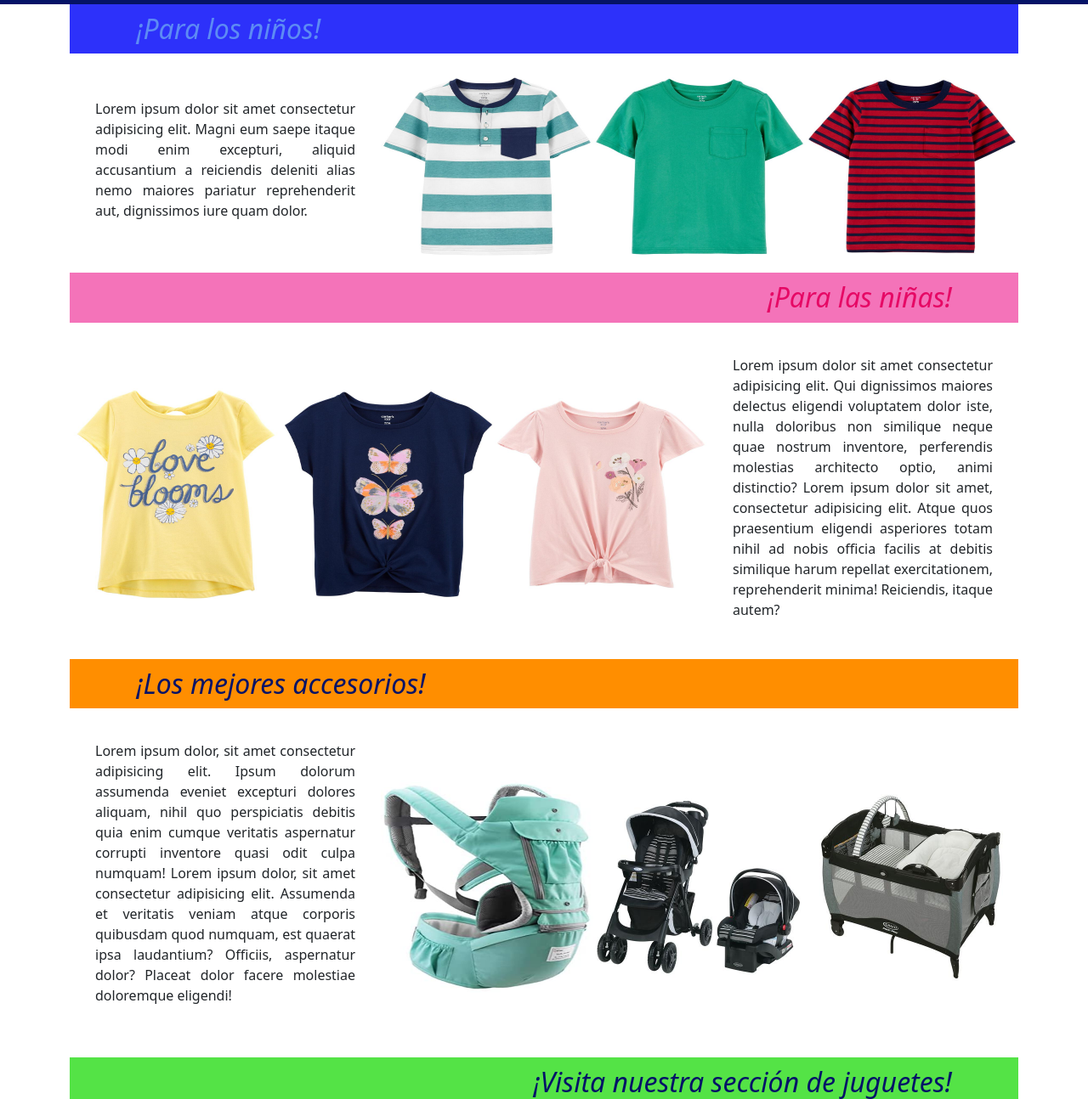
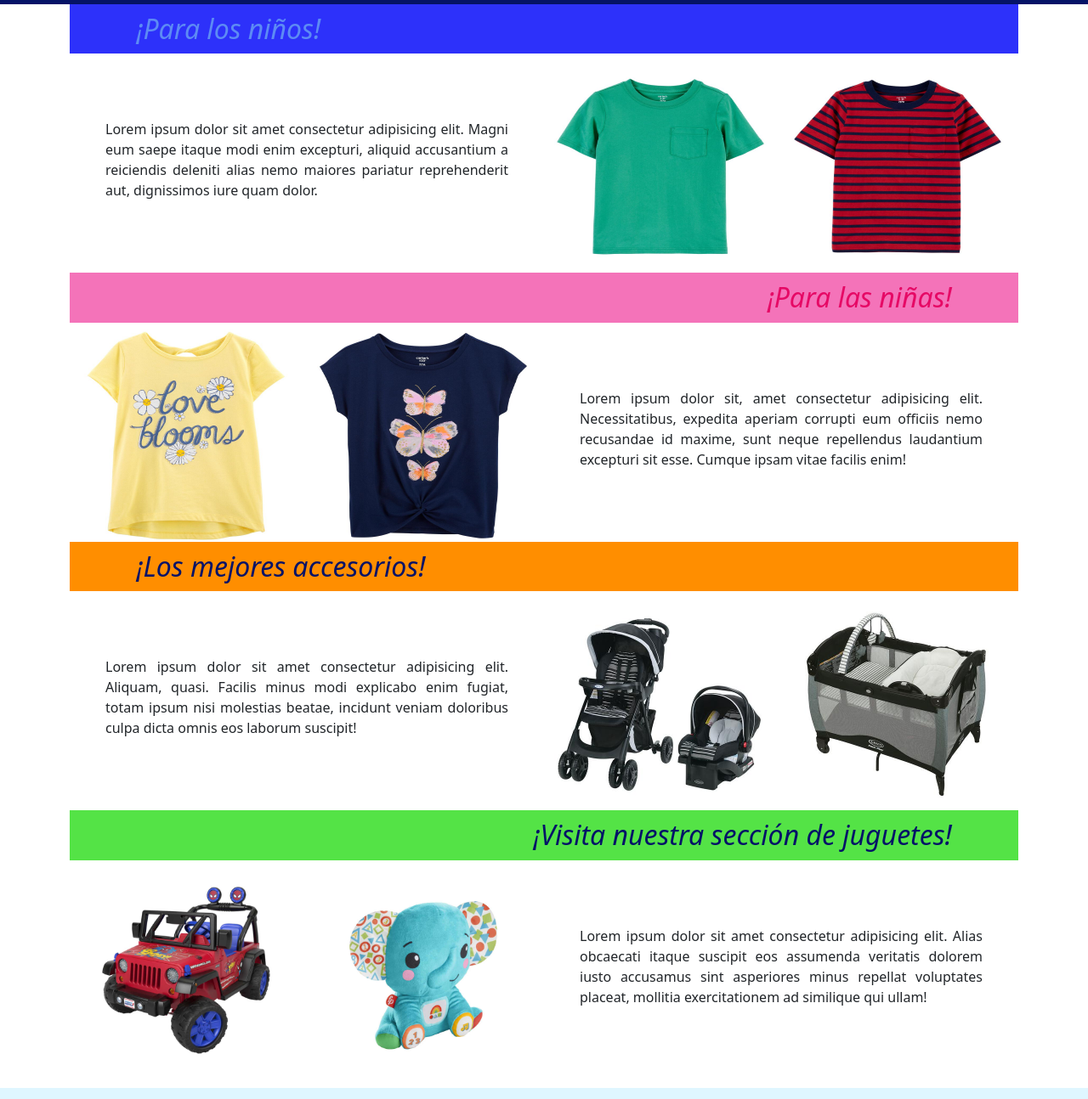
Before and after one commit to joevarones/doris_infantil, a plain HTML site: page Index.html in a window 1280 px wide. Shown: the part 123-1417 px from the top of the page at 85% size. Drawn offline with nearby package versions, Linux system fonts and the light colour scheme.

Commit message:
Se agrega bootstrap a Index

```diff
--- a/Index.html
+++ b/Index.html
@@ -38,84 +38,83 @@
         </header>
 
         <main class="main container">
-            <section class="seccion-one">
-            </section>
 
             <h2 class="banner-azul" id="ninos">¡Para los niños!</h2>
-
-            <section class="titulo-ninos">
-                <p class="text">
-                    Lorem ipsum dolor sit amet consectetur adipisicing elit. Magni eum saepe itaque modi enim excepturi,
-                    aliquid
-                    accusantium a reiciendis deleniti alias nemo maiores pariatur reprehenderit aut, dignissimos iure
-                    quam
-                    dolor.</p>
-
-                <div class="franelas-ninos">
-                    <img src="public/ninos/blue.jpg" alt="Franela Azul">
-                    <img src="public/ninos/green.jpg" alt="Franela Verde">
-                    <img src="public/ninos/red.jpg" alt="Franela Roja">
+            <section class="container">
+                <!-- Row -->
+                <div class="row titulo-ninos">
+                    <!-- Col -->
+                    <div class="col-lg-6 col-md-12 col-sm-12">
+                        <p class="text">
+                            Lorem ipsum dolor sit amet consectetur adipisicing elit. Magni eum saepe itaque modi enim
+                            excepturi,
+                            aliquid
+                            accusantium a reiciendis deleniti alias nemo maiores pariatur reprehenderit aut, dignissimos
+                            iure
+                            quam
+                            dolor.</p>
+                    </div>
+                    <!-- Col -->
+                    <div class="col-lg-3 col-md-6 col-sm-6">
+                        <img src="public/ninos/green.jpg" alt="Franela Verde" class="img-fluid img-inicio">
+                    </div>
+                    <!-- Col -->
+                    <div class="col-lg-3 col-md-6 col-sm-6">
+                        <img src="public/ninos/red.jpg" alt="Franela Roja" class="img-fluid img-inicio">
+                    </div>
                 </div>
             </section>
 
             <h2 class="banner-rosa" id="ninas">¡Para las niñas!</h2>
-
-            <section class="titulo-ninas">
-                <div class="franela-ninas">
-                    <img src="public/ninas/amarillo.jpg" alt="Franela Amarilla">
-                    <img src="public/ninas/azul.jpg" alt="Franela Azul">
-                    <img src="public/ninas/rosa.jpg" alt="Franela Rosa">
+            <section class="container">
+                <div class="row titulo-ninas">
+                    <div class="col-lg-3 col-md-6 col-sm-6">
+                        <img src="public/ninas/amarillo.jpg" alt="Franela Amarilla" class="img-inicio img-fluid">
+                    </div>
+                    <div class="col-lg-3 col-md-6 col-sm-6">
+                        <img src="public/ninas/azul.jpg" alt="Franela Azul" class="img-inicio img-fluid">
+                    </div>
+                    <div class="col-lg-6 col-md-12 col-sm-12">
+                        <p class="text">Lorem ipsum dolor sit, amet consectetur adipisicing elit. Necessitatibus,
+                            expedita aperiam corrupti eum officiis nemo recusandae id maxime, sunt neque repellendus
+                            laudantium excepturi sit esse. Cumque ipsam vitae facilis enim!
+                        </p>
+                    </div>
                 </div>
-
-                <p class="text">
-                    Lorem ipsum dolor sit amet consectetur adipisicing elit. Qui dignissimos maiores delectus eligendi
-                    voluptatem dolor iste, nulla doloribus non similique neque quae nostrum inventore, perferendis
-                    molestias
-                    architecto optio, animi distinctio? Lorem ipsum dolor sit amet, consectetur adipisicing elit. Atque
-                    quos
-                    praesentium eligendi asperiores totam nihil ad nobis officia facilis at debitis similique harum
-                    repellat
-                    exercitationem, reprehenderit minima! Reiciendis, itaque autem?</p>
             </section>
 
             <h2 class="banner-naranja" id="accesorios">¡Los mejores accesorios!</h2>
-
-            <section class="accesorios">
-                <p class="text">Lorem ipsum dolor, sit amet consectetur adipisicing elit. Ipsum dolorum assumenda
-                    eveniet
-                    excepturi dolores aliquam, nihil quo perspiciatis debitis quia enim cumque veritatis aspernatur
-                    corrupti
-                    inventore quasi odit culpa numquam! Lorem ipsum dolor, sit amet consectetur adipisicing elit.
-                    Assumenda
-                    et
-                    veritatis veniam atque corporis quibusdam quod numquam, est quaerat ipsa laudantium? Officiis,
-                    aspernatur
-                    dolor? Placeat dolor facere molestiae doloremque eligendi!</p>
-
-                <div class="accesorios-img">
-                    <img src="public/accesorios/canguro.jpg" alt="Canguro para bebe">
-                    <img src="public/accesorios/coche.jpg" alt="Coche para bebe">
-                    <img src="public/accesorios/corral.jpg" alt="Corral para bebe">
+            <section class="container">
+                <div class="row titulo-ninos">
+                    <div class="col-lg-6 col-md-12 col-sm-12">
+                        <p class="text">
+                            Lorem ipsum dolor sit amet consectetur adipisicing elit. Aliquam, quasi. Facilis minus modi explicabo enim fugiat, totam ipsum nisi molestias beatae, incidunt veniam doloribus culpa dicta omnis eos laborum suscipit!
+                        </p>
+                    </div>
+                    <div class="col-lg-3 col-md-6 col-sm-6">
+                        <img src="public/accesorios/coche.jpg" alt="Coche para bebe" class="img-inicio img-fluid">
+                    </div>
+                    <div class="col-lg-3 col-md-6 col-sm-6">
+                        <img src="public/accesorios/corral.jpg" alt="Corral para bebe" class="img-inicio img-fluid">
+                    </div>
                 </div>
             </section>
 
             <h2 class="banner-verde" id="juguetes">¡Visita nuestra sección de juguetes!</h2>
-
-            <section class="juguetes">
-                <div class="juguetes-img">
-                    <img src="public/juguetes/auto.jpg" alt="Imagen de auto">
-                    <img src="public/juguetes/blocks.jpg" alt="Imagen de blocks">
-                    <img src="public/juguetes/toy.jpg" alt="Imagen de juguete">
+            <section class="container">
+                <div class="row titulo-ninas">
+                <div class="col-lg-3 col-md-6 col-sm-6">
+                    <img src="public/juguetes/auto.jpg" alt="Imagen de auto" class="img-inicio img-fluid">
                 </div>
+                <div class="col-lg-3 col-md-6 col-sm-6">
+                    <img src="public/juguetes/toy.jpg" alt="Imagen de juguete" class="img-inicio img-fluid">
+                </div>
+                <div class="col-lg-6 col-md-12 col-sm-12">
                 <p class="text">
-                    Lorem ipsum dolor sit amet consectetur adipisicing elit. Qui dignissimos maiores delectus eligendi
-                    voluptatem dolor iste, nulla doloribus non similique neque quae nostrum inventore, perferendis
-                    molestias
-                    architecto optio, animi distinctio? Lorem ipsum dolor sit amet, consectetur adipisicing elit. Atque
-                    quos
-                    praesentium eligendi asperiores totam nihil ad nobis officia facilis at debitis similique harum
-                    repellat
-                    exercitationem, reprehenderit minima! Reiciendis, itaque autem?</p>
+                    Lorem ipsum dolor sit amet consectetur adipisicing elit. Alias obcaecati itaque suscipit eos assumenda veritatis dolorem iusto accusamus sint asperiores minus repellat voluptates placeat, mollitia exercitationem ad similique qui ullam!
+                </p>
+            </div>
+            </div>
             </section>
 
         </main>
--- a/style.css
+++ b/style.css
@@ -7,15 +7,6 @@
 .contenedor{
     margin: auto;
 }
-
-/*.header{
-    display: flex;
-    justify-content:space-between;
-    align-items: center;
-    background-color: #051367;
-    width: 100%;
-    height: 70px;
-}*/
 
 .bg-nav{
     background-color: #051367;
@@ -73,7 +64,7 @@
     align-items: center;
 }
 
-.franelas-ninos img{
+.img-inicio{
     width: 250px;
     height: 250px;
 }
@@ -87,6 +78,7 @@
 .text{
     padding: 30px;
     text-align: justify;
+    align-items: center;
 }
 
 .banner-rosa{
@@ -271,31 +263,14 @@
         margin-left: 3%;
     }
 
-    .menu{
-        margin-right: 7%;
-    }
-    .menu ul{
-        display: flex;
-        flex-direction: column;
-        font-size: 60%;
-    }
-    .menu ul li{
-        margin: 2%;
-        padding: 2%;
-    }
-
-    .seccion-one{
-        display: none;
-    }
-
     .banner-azul{
         display: flex;
         justify-content: center;
         text-align: center;
         background-color:#2D31FA;
         color: #5D8BF4;
+        font-size: 25px;
         font-style: italic;
-        font-size: 20px;
         padding-left: 0;
     }
 
@@ -304,11 +279,6 @@
         flex-direction: column;
         align-items: center;
     }
-    .franelas-ninos img{
-        width: 20%;
-        height: 20%;
-        margin: auto;
-    }
 
     .banner-rosa{
         display: flex;
@@ -316,7 +286,7 @@
         justify-content: center;
         background-color:#F473B9;
         color: #E60965;
-        font-size: 20px;
+        font-size: 25px;
         font-style: italic;
         padding-right: 0;
     }
@@ -340,7 +310,7 @@
         color: #051367;
         font-style: italic;
         text-align: center;
-        font-size: 20px;
+        font-size: 25px;
     }
 
     .accesorios{
@@ -361,7 +331,7 @@
         color: #051367;
         font-style: italic;
         text-align: center;
-        font-size: 20px;
+        font-size: 25px;
     }
 
     .juguetes{
@@ -438,25 +408,6 @@
         margin-left: 3%;
     }
 
-    .menu{
-        margin-right: 7%;
-    }
-
-    .menu ul{
-        display: flex;
-        flex-direction: column;
-        font-size: 100%;
-    }
-
-    .menu ul li{
-        margin: 2%;
-        padding: 2%;
-    }
-
-    .seccion-one{
-        display: none;
-    }
-
     .banner-azul{
         display: flex;
         justify-content: center;
@@ -464,7 +415,7 @@
         background-color:#2D31FA;
         color: #5D8BF4;
         font-style: italic;
-        font-size: 20px;
+        font-size: 25px;
         padding-left: 0;
     }
 
@@ -474,17 +425,20 @@
         align-items: center;
     }
 
-    .franelas-ninos img{
-        width: 20%;
-        height: 20%;
+    .img-inicio{
+        width: 40vw;
+        height: 40vh;
         margin: auto;
+        display: flex;
     }
 
     .banner-rosa{
         display: flex;
+        text-align: center;
         justify-content: center;
         background-color:#F473B9;
         color: #E60965;
+        font-size: 25px;
         font-style: italic;
         padding-right: 0;
     }
@@ -507,7 +461,9 @@
         justify-content: center;
         background-color:#FF8E00;
         color: #051367;
+        font-size: 25px;
         font-style: italic;
+        padding-right: 0;
     }
 
     .accesorios{
@@ -527,7 +483,9 @@
         justify-content: center;
         background-color:#54E346;
         color: #051367;
+        font-size: 25px;
         font-style: italic;
+        padding-right: 0;
     }
 
     .juguetes{
```
